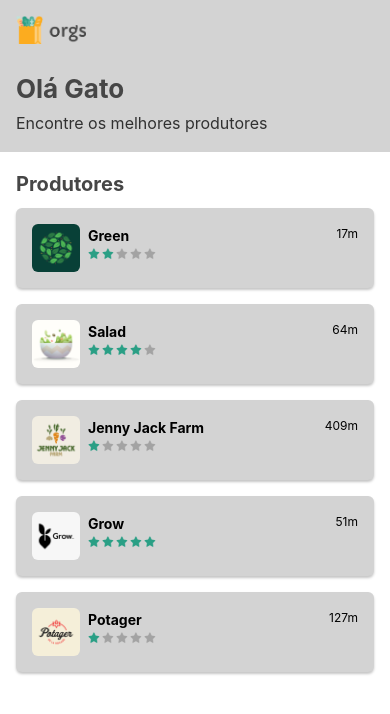
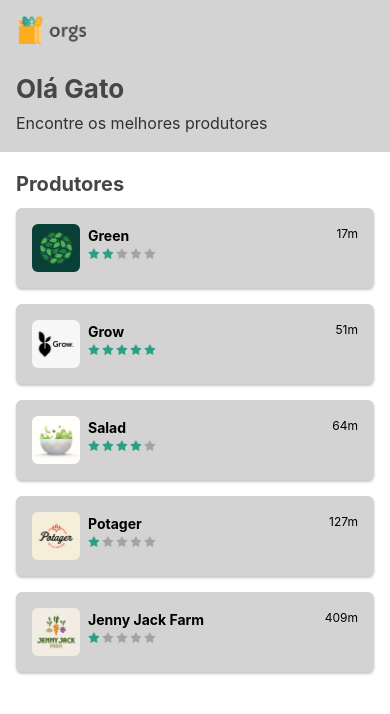
Before and after one commit to MatheusEstevesss/alura-react-native, a React Native app in the folder orgsHooks/: screen / in a window 390 px wide. Shown: the top 714 px of the page. Built offline with nearby package versions, Linux system fonts and the light colour scheme.

Commit message:
using hook useMemo and order the list of producers

```diff
--- a/orgsHooks/src/hooks/useProducers.js
+++ b/orgsHooks/src/hooks/useProducers.js
@@ -8,10 +8,12 @@ export default function useProducers() {
 
     useEffect(() => {
         const result = loadProducers();
+        result.lista.sort(
+            (producer1, producer2) => producer1.distancia - producer2.distancia
+        );
         setTitle(result.titulo);
         setList(result.lista);
     }, []); //quanto tem um array vazio o componente vai executar uma vez só quando o component for carregado
-
 
     return (
         [title, list]
--- a/orgsHooks/src/mocks/produtores.js
+++ b/orgsHooks/src/mocks/produtores.js
@@ -14,31 +14,31 @@ const produtores = {
         {
             nome: "Green",
             imagem: green,
-            distancia: `${gerarNumeroAleatorio(1, 500)}m`,
+            distancia: gerarNumeroAleatorio(1, 500),
             estrelas: gerarNumeroAleatorio(1, 5),
         },
         {
             nome: "Salad",
             imagem: salad,
-            distancia: `${gerarNumeroAleatorio(1, 500)}m`,
+            distancia: gerarNumeroAleatorio(1, 500),
             estrelas: gerarNumeroAleatorio(1, 5),
         },
         {
             nome: "Jenny Jack Farm",
             imagem: jennyJack,
-            distancia: `${gerarNumeroAleatorio(1, 500)}m`,
+            distancia: gerarNumeroAleatorio(1, 500),
             estrelas: gerarNumeroAleatorio(1, 5),
         },
         {
             nome: "Grow",
             imagem: grow,
-            distancia: `${gerarNumeroAleatorio(1, 500)}m`,
+            distancia: gerarNumeroAleatorio(1, 500),
             estrelas: gerarNumeroAleatorio(1, 5),
         },
         {
             nome: "Potager",
             imagem: potager,
-            distancia: `${gerarNumeroAleatorio(1, 500)}m`,
+            distancia: gerarNumeroAleatorio(1, 500),
             estrelas: gerarNumeroAleatorio(1, 5),
         }
     ]
--- a/orgsHooks/src/screens/Home/components/Producer/Producer.js
+++ b/orgsHooks/src/screens/Home/components/Producer/Producer.js
@@ -1,4 +1,4 @@
-import React, { useReducer } from 'react';
+import React, { useReducer, useMemo } from 'react';
 import {
     Text,
     View,
@@ -9,11 +9,17 @@ import {
 import { styles } from './styles_producer.js';
 import Stars from '../../../../components/stars.js';
 
+const dintanceMeters = (distancia) => {
+    return `${distancia}m`
+}
+
 export default function Producer({ nome, imagem, distancia, estrelas }) {
     const [ selected, invertSelect ] = useReducer(
         (selected) => !selected,
         false
     );
+
+    const distanceText = useMemo( () => dintanceMeters(distancia), [distancia] );
 
     return (
         <TouchableOpacity
@@ -32,7 +38,7 @@ export default function Producer({ nome, imagem, distancia, estrelas }) {
                         bigSize={ selected }
                     />
                 </View>
-                <Text style={ styles.distance }>{ distancia }</Text>
+                <Text style={ styles.distance }>{ distanceText }</Text>
             </View>
 
         </TouchableOpacity>
--- a/orgsHooks/src/screens/Home/components/Producers.js
+++ b/orgsHooks/src/screens/Home/components/Producers.js
@@ -2,7 +2,6 @@ import React, { useEffect, useState } from 'react';
 import {
     Text,
     FlatList,
-    Image,
     StyleSheet
 } from 'react-native';
 
```
